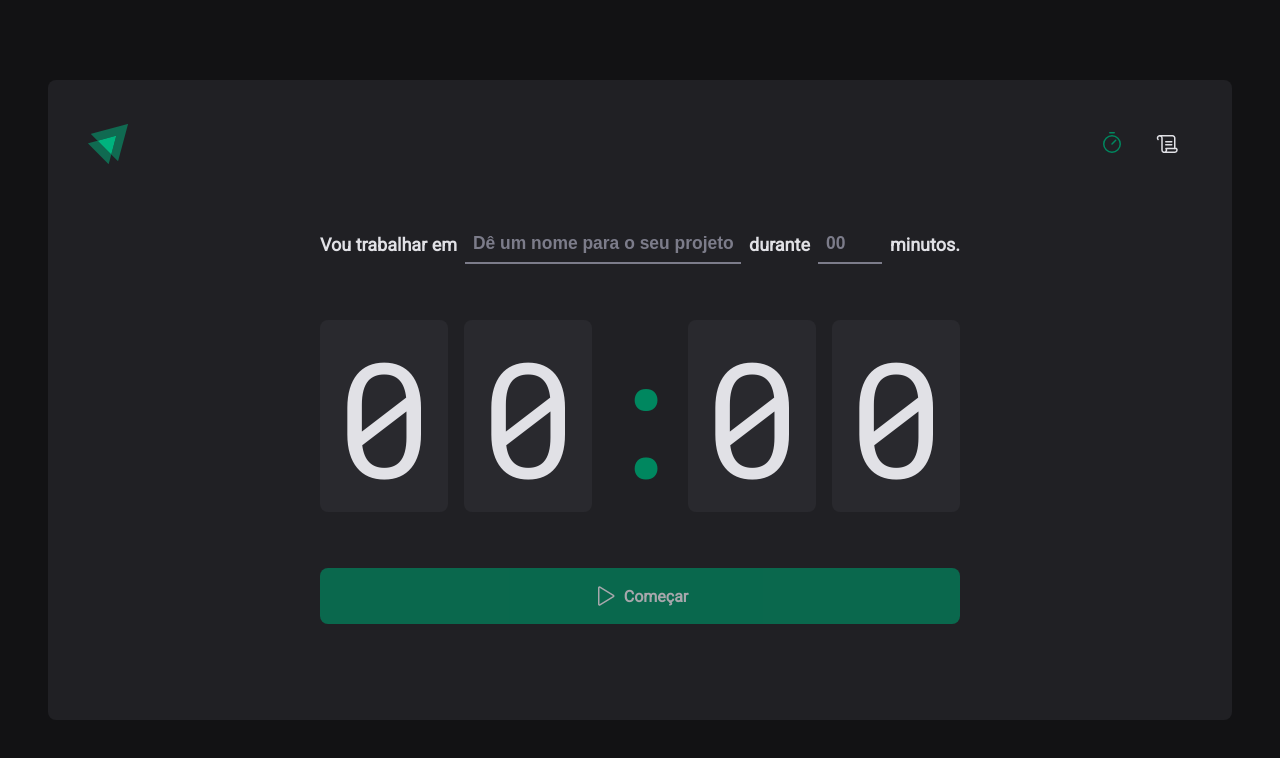
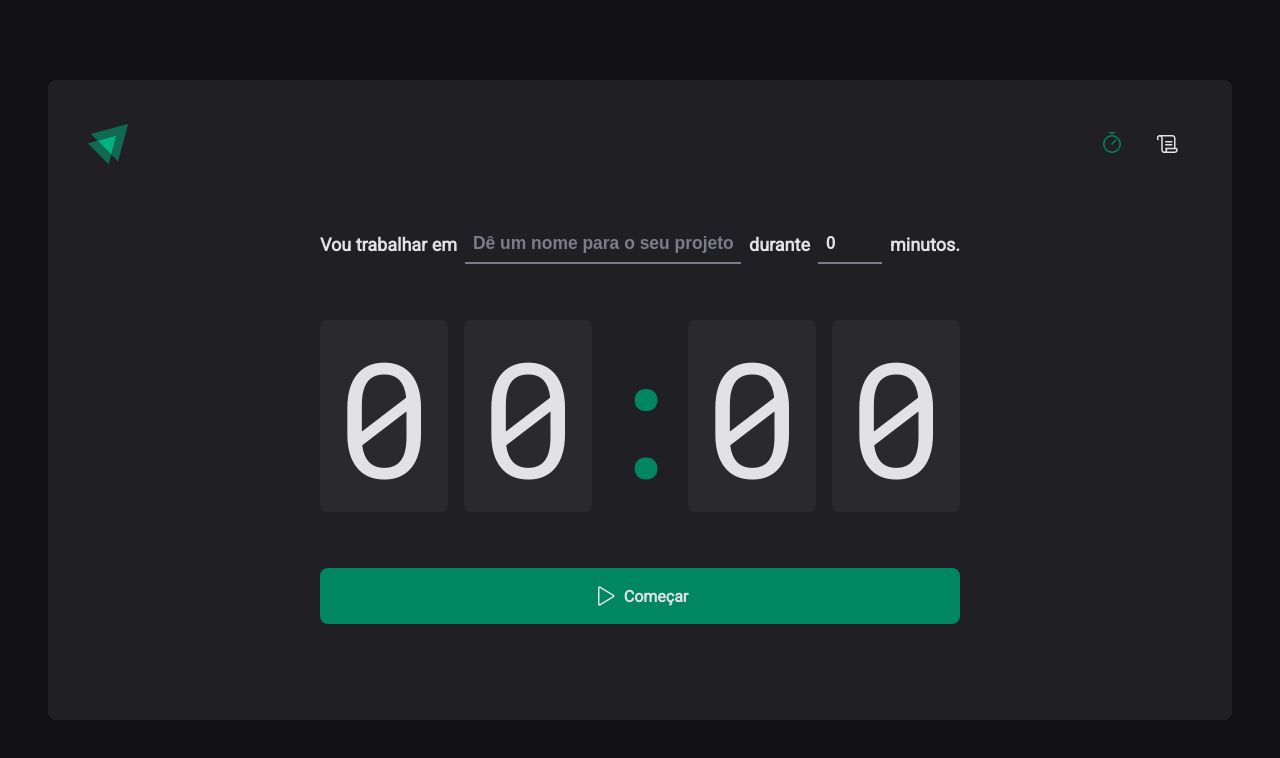
Before and after one commit to Meints/ignite-timer, a React (Vite) app: page / in a window 1280 px wide. Shown: the top 758 px of the page. Built offline with nearby package versions, Linux system fonts and the light colour scheme.

Commit message:
New cycle form finished

```diff
--- a/package.json
+++ b/package.json
@@ -10,11 +10,14 @@
     "preview": "vite preview"
   },
   "dependencies": {
+    "@hookform/resolvers": "^3.9.0",
     "phosphor-react": "^1.4.1",
     "react": "^18.3.1",
     "react-dom": "^18.3.1",
+    "react-hook-form": "^7.53.0",
     "react-router-dom": "^6.26.2",
-    "styled-components": "^6.1.13"
+    "styled-components": "^6.1.13",
+    "zod": "^3.23.8"
   },
   "devDependencies": {
     "@eslint/js": "^9.9.0",
--- a/src/pages/Home/index.tsx
+++ b/src/pages/Home/index.tsx
@@ -1,10 +1,44 @@
 import { Play } from "phosphor-react";
-import { CountdownContainer, FormContainer, HomeContainer, MinutesAmountInput, Separator, StartCountdownButton, TaskInput } from "./styles";
+import { useForm } from "react-hook-form"
+import { zodResolver } from "@hookform/resolvers/zod"
+import * as zod from "zod"
+
+import {
+    CountdownContainer,
+    FormContainer,
+    HomeContainer,
+    MinutesAmountInput,
+    Separator,
+    StartCountdownButton,
+    TaskInput } from "./styles";
+
+const newCycleFormValidationSchema = zod.object({
+    task: zod.string().min(1, 'Informe a tarefa.'),
+    minutesAmount: zod.number().min(5, 'O ciclo precisa ser no mínimo de 5 minutos.').max(60, 'O ciclo precisa ser de no máximo 60 minutos.'),
+})
+
+type NewCycleFormData = zod.infer<typeof newCycleFormValidationSchema>
 
 export function Home(){
+    const { register, handleSubmit, watch, reset } = useForm<NewCycleFormData>({
+        resolver: zodResolver(newCycleFormValidationSchema),
+        defaultValues: {
+            task: '',
+            minutesAmount: 0,
+        }
+    });
+
+    function handleCreateNewCycle(data: NewCycleFormData){
+        console.log(data);
+        reset();
+    }
+
+    const task = watch('task');
+    const isSubmitDisabled = !task;
+
     return (
         <HomeContainer>
-            <form action="">
+            <form onSubmit={handleSubmit(handleCreateNewCycle)} action="">
                 <FormContainer>
                     <label htmlFor="task">Vou trabalhar em</label>
                     <TaskInput
@@ -12,6 +46,7 @@ export function Home(){
                         list="task-suggestions"
                         type="text"
                         placeholder="Dê um nome para o seu projeto"
+                        {...register('task')}
                     />
                     <datalist id="task-suggestions">
                         <option value="Projeto 1" />
@@ -27,6 +62,7 @@ export function Home(){
                         step={5}
                         min={5}
                         max={60}
+                        {...register('minutesAmount', { valueAsNumber: true })}
                     />
 
                     <span>minutos.</span>
@@ -40,7 +76,7 @@ export function Home(){
                     <span>0</span>
                 </CountdownContainer>
 
-                <StartCountdownButton disabled type="submit">
+                <StartCountdownButton disabled={!isSubmitDisabled} type="submit">
                     <Play size={24} />
                     Começar
                 </StartCountdownButton>
```
Also changed, not shown: 1 other file (tests, documents, lock files or other folders).
